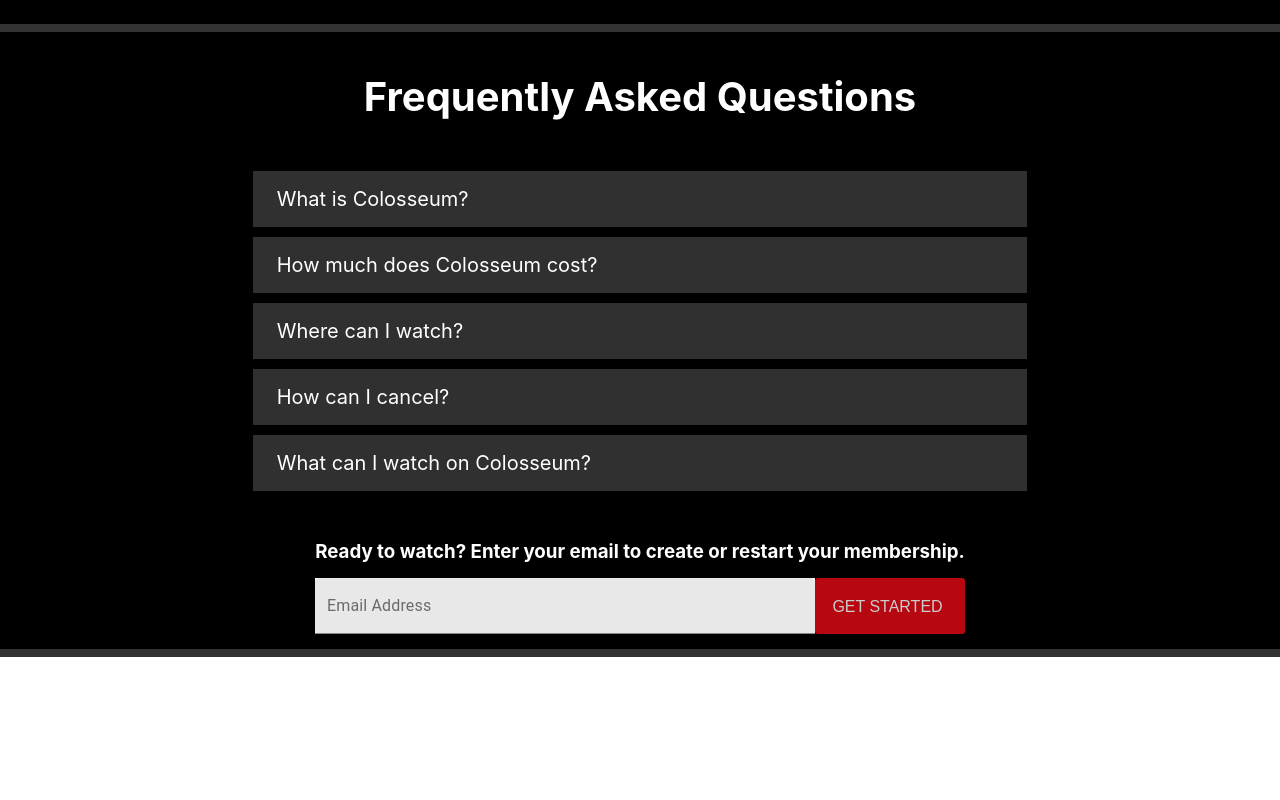
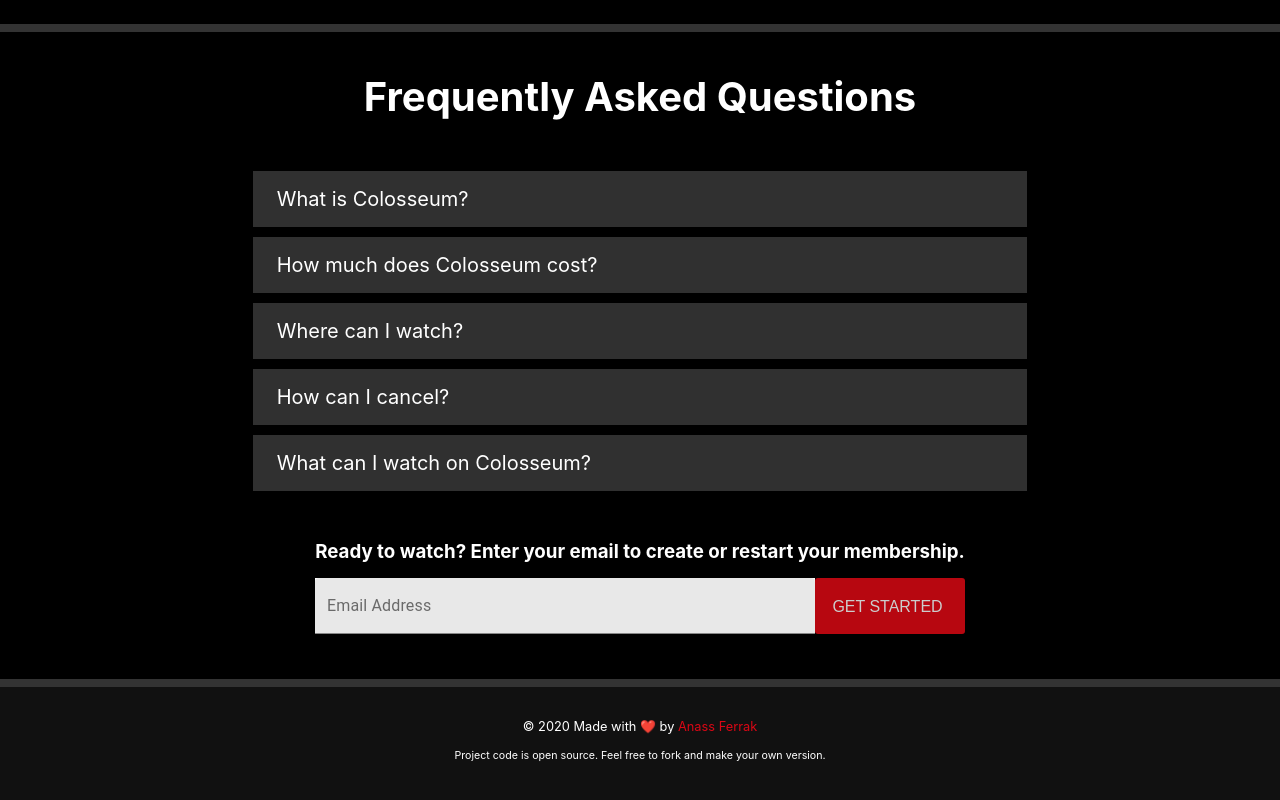
Before and after one commit to TheLordA/Colosseum, a React (Create React App) app in the folder client/: page / in a window 1280 px wide. Shown: the part 1970-2770 px from the top of the page. Before the commit the page ends 2627 px from the top, so only its background shows below. Built offline with nearby package versions, Linux system fonts and the light colour scheme.

Commit message:
add footer section along side with using Scss instead of CSS

```diff
--- a/client/package.json
+++ b/client/package.json
@@ -9,6 +9,7 @@
     "@testing-library/jest-dom": "^4.2.4",
     "@testing-library/react": "^9.5.0",
     "@testing-library/user-event": "^7.2.1",
+    "node-sass": "^4.14.1",
     "react": "^16.13.1",
     "react-dom": "^16.13.1",
     "react-router-dom": "^5.2.0",
--- a/client/src/App.css
+++ /dev/null
@@ -1,38 +0,0 @@
-.App {
-  text-align: center;
-}
-
-.App-logo {
-  height: 40vmin;
-  pointer-events: none;
-}
-
-@media (prefers-reduced-motion: no-preference) {
-  .App-logo {
-    animation: App-logo-spin infinite 20s linear;
-  }
-}
-
-.App-header {
-  background-color: #282c34;
-  min-height: 100vh;
-  display: flex;
-  flex-direction: column;
-  align-items: center;
-  justify-content: center;
-  font-size: calc(10px + 2vmin);
-  color: white;
-}
-
-.App-link {
-  color: #61dafb;
-}
-
-@keyframes App-logo-spin {
-  from {
-    transform: rotate(0deg);
-  }
-  to {
-    transform: rotate(360deg);
-  }
-}
--- a/client/src/App.js
+++ b/client/src/App.js
@@ -8,7 +8,7 @@
 import React from "react";
 import { BrowserRouter, Route, Switch } from "react-router-dom";
 import LandingScreen from "./pages/LandingScreen/LandingScreen";
-import "./App.css";
+import "./App.scss";
 
 const Routing = () => {
 	return (
--- /dev/null
+++ b/client/src/App.scss
@@ -0,0 +1,6 @@
+@import "./common/styles/functions";
+@import "./common/styles/variables";
+
+//@import "./common/styles/base";
+
+@import "./component/UI/Footer/index.scss";
--- /dev/null
+++ b/client/src/common/styles/_base.scss
@@ -0,0 +1,147 @@
+/* GLOBAL RESET */
+:global(html),
+:global(body),
+:global(div),
+:global(span),
+:global(applet),
+:global(object),
+:global(iframe),
+:global(h1),
+:global(h2),
+:global(h3),
+:global(h4),
+:global(h5),
+:global(h6),
+:global(p),
+:global(blockquote),
+:global(pre),
+:global(a),
+:global(abbr),
+:global(acronym),
+:global(address),
+:global(big),
+:global(cite),
+:global(code),
+:global(del),
+:global(dfn),
+:global(em),
+:global(img),
+:global(ins),
+:global(kbd),
+:global(q),
+:global(s),
+:global(samp),
+:global(small),
+:global(strike),
+:global(strong),
+:global(sub),
+:global(sup),
+:global(tt),
+:global(var),
+:global(b),
+:global(u),
+:global(i),
+:global(center),
+:global(dl),
+:global(dt),
+:global(dd),
+:global(ol),
+:global(ul),
+:global(li),
+:global(fieldset),
+:global(form),
+:global(label),
+:global(legend),
+:global(table),
+:global(caption),
+:global(tbody),
+:global(tfoot),
+:global(thead),
+:global(tr),
+:global(th),
+:global(td),
+:global(article),
+:global(aside),
+:global(canvas),
+:global(details),
+:global(embed),
+:global(figure),
+:global(figcaption),
+:global(footer),
+:global(header),
+:global(hgroup),
+:global(menu),
+:global(nav),
+:global(output),
+:global(ruby),
+:global(section),
+:global(summary),
+:global(time),
+:global(mark),
+:global(audio),
+:global(video) {
+	margin: 0;
+	padding: 0;
+	border: 0;
+	vertical-align: baseline;
+	box-sizing: inherit;
+}
+
+/* HTML5 display-role reset for older browsers */
+:global(article),
+:global(aside),
+:global(details),
+:global(figcaption),
+:global(figure),
+:global(footer),
+:global(header),
+:global(hgroup),
+:global(menu),
+:global(nav),
+:global(section) {
+	display: block;
+}
+:global(body) {
+	line-height: 1;
+}
+:global(ol),
+:global(ul) {
+	list-style: none;
+}
+:global(blockquote),
+:global(q) {
+	quotes: none;
+}
+:global(blockquote:before),
+:global(blockquote:after),
+:global(q:before),
+:global(q:after) {
+	content: "";
+	content: none;
+}
+:global(table) {
+	border-collapse: collapse;
+	border-spacing: 0;
+}
+
+body {
+	font-family: "Hind", sans-serif;
+	box-sizing: border-box;
+	background-color: $color-background;
+}
+
+html {
+	// this defines what 1rem is --> font root size
+	font-size: 62.5%; // 10/16, 1rem = 10px;
+
+	@include responsive(tab_port) {
+		font-size: 50%;
+	}
+}
+
+// GRID AREA
+.container {
+	display: grid;
+	grid-template-rows: min-content min-content min-content min-content;
+	grid-template-columns: 4% repeat(10, 1fr) 4%;
+}
--- /dev/null
+++ b/client/src/common/styles/_functions.scss
@@ -0,0 +1,30 @@
+/* Media query manager */
+@mixin responsive($breakpoint) {
+	@if $breakpoint == phone {
+		@media only screen and (max-width: 37.5em) {
+			// 600px --> 600 / 16
+			@content;
+		}
+	}
+
+	@if $breakpoint == tab_medium {
+		// 980px
+		@media only screen and (max-width: 61.25em) {
+			@content;
+		}
+	}
+
+	@if $breakpoint == tab_port {
+		@media only screen and (max-width: 74em) {
+			// 1184px
+			@content;
+		}
+	}
+
+	@if $breakpoint == lg_desktop {
+		@media only screen and (max-width: 102em) {
+			// 1633px
+			@content;
+		}
+	}
+}
--- /dev/null
+++ b/client/src/common/styles/_variables.scss
@@ -0,0 +1,18 @@
+$color-dark: #171818;
+$color-background: #111111;
+$color-background-modal: #000000;
+$color-white: rgb(221, 218, 218);
+
+$color-green: #1cb831;
+$color-green-modal: rgb(92, 223, 92);
+$color-modal-grey: rgb(172, 171, 171);
+$color-modal-grey-2: rgb(122, 122, 122);
+
+$color-red: #e21221;
+$color-red-2: #f80616de;
+
+$color-dark-blue: #082452;
+$color-light-blue: rgb(15, 61, 129);
+$color-light-blue-2: #2b2da5;
+
+$color-purple: #782da3;
--- /dev/null
+++ b/client/src/component/UI/Footer/index.js
@@ -0,0 +1,21 @@
+import React from "react";
+//import "./index.scss";
+
+const footer = () => (
+	<footer className="footer">
+		<div className="footer__copyright">
+			&copy; 2020 Made with ❤️ by{" "}
+			<a className="footer__copyright--link" href="https://thelorda.github.io/resume/">
+				{" "}
+				Anass Ferrak
+			</a>
+			<p>
+				<small className="text-muted">
+					Project code is open source. Feel free to fork and make your own version.
+				</small>
+			</p>
+		</div>
+	</footer>
+);
+
+export default footer;
--- /dev/null
+++ b/client/src/component/UI/Footer/index.scss
@@ -0,0 +1,26 @@
+.footer {
+	background-color: $color-background;
+	padding-top: 2rem;
+	padding-bottom: 2rem;
+	grid-column: 1 / 13;
+	text-align: center;
+
+	@include responsive(phone) {
+		padding-top: 10rem;
+	}
+
+	&__copyright {
+		color: #fff;
+		font-size: 0.8rem;
+
+		&--link {
+			text-decoration: none;
+			color: $color-red-2;
+			transition: all 0.3s;
+		}
+
+		&--link:hover {
+			color: orange;
+		}
+	}
+}
--- a/client/src/pages/LandingScreen/LandingScreen.css
+++ b/client/src/pages/LandingScreen/LandingScreen.css
@@ -77,6 +77,7 @@
 	justify-content: center;
 	align-items: center;
 	margin-top: 30px;
+	margin-bottom: 30px;
 	width: 100%;
 }
 
--- a/client/src/pages/LandingScreen/LandingScreen.js
+++ b/client/src/pages/LandingScreen/LandingScreen.js
@@ -7,6 +7,7 @@
 import Button from "../../component/UI/Button/index";
 import DarkComponent from "../../component/UI/DarkComponent/DarkComponent";
 import FAQComponent from "../../component/UI/FAQComponent/index";
+import Footer from "../../component/UI/Footer/index";
 import { Link } from "react-router-dom";
 //import { faChevronRight } from "@fortawesome/free-solid-svg-icons";
 import { textualMaterial } from "./Texts";
@@ -112,6 +113,7 @@
 					</div>
 				</div>
 			</div>
+			<Footer />
 		</>
 	);
 };
```
Also changed, not shown: 1 other file (tests, documents, lock files or other folders).
